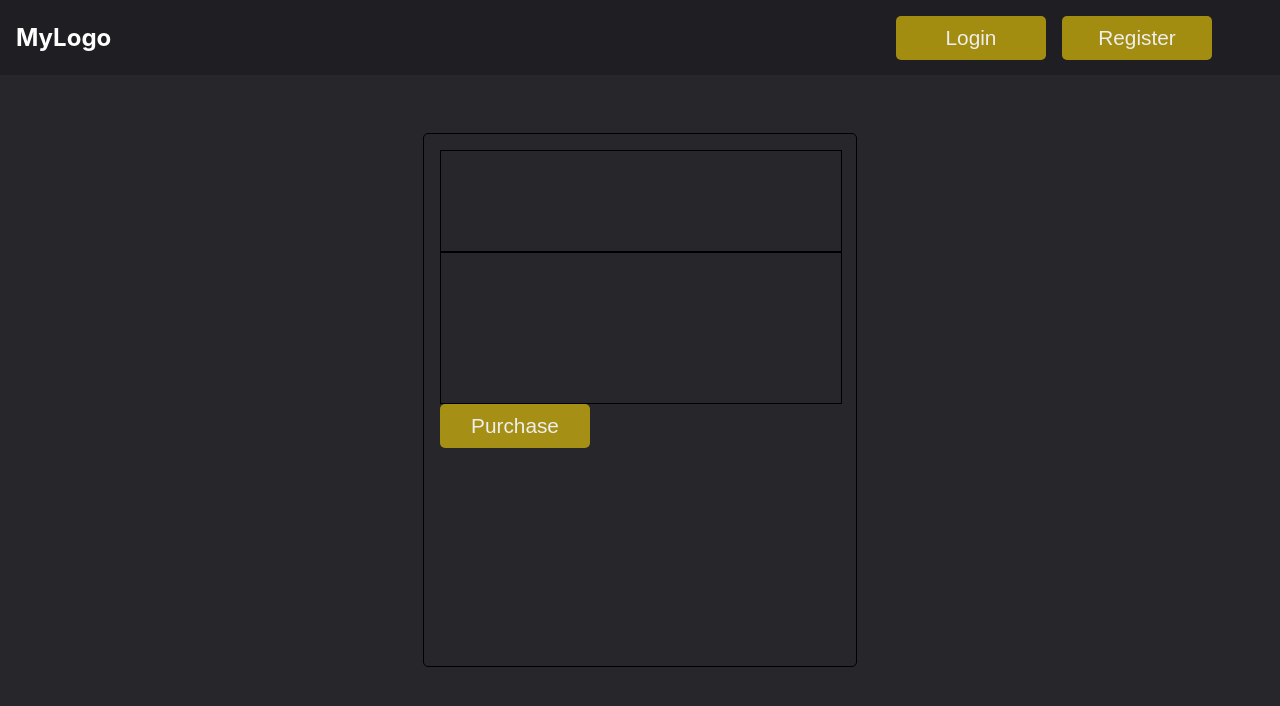
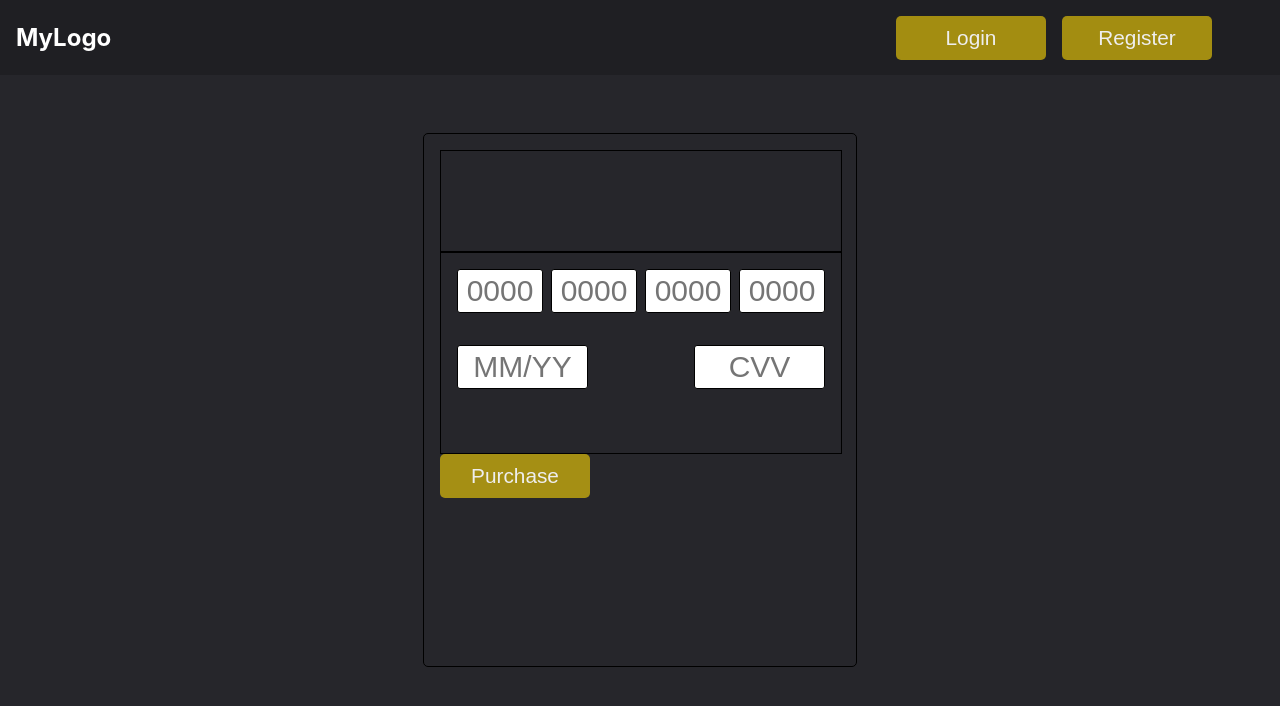
Before and after one commit to dannegara/ticketo-front, a React (Create React App) app: page /purchase/1 in a window 1280 px wide. Shown: the top 706 px of the page. Built offline with nearby package versions, Linux system fonts and the light colour scheme; no server answers.

Commit message:
Axios api requests configured

```diff
--- a/src/App.tsx
+++ b/src/App.tsx
@@ -8,6 +8,7 @@ import Feed from './components/feed';
 import Event from './components/event';
 import Purchase from './components/purchase';
 import withSplashScreen from './hoc/with-splash-screen';
+import api from './api/index';
 
 export interface HelloProps{
   compiler: string;
@@ -16,6 +17,13 @@ export interface HelloProps{
 }
 
 class App extends Component{
+
+  async componentDidMount(){
+    // const data = await api.getCountries();
+    // console.log(data);
+    const data = await api.getCountry(21);
+    console.log(data.data);
+  }
 
   render(){
 
--- /dev/null
+++ b/src/api/countries.ts
@@ -0,0 +1,12 @@
+import axios from './instance';
+const COUNTRY_ENDPOINT: string = '/countries'
+
+const getCountries = () => {
+    return axios.get(`${COUNTRY_ENDPOINT}/get_countries`)
+}
+
+const getCountry = (countryId: number) => {
+    return axios.get(`${COUNTRY_ENDPOINT}/get_countries/${countryId}`)
+}
+
+export default { getCountries, getCountry };
--- /dev/null
+++ b/src/api/index.ts
@@ -0,0 +1 @@
+export { default } from './countries';
--- a/src/api/instance.js
+++ /dev/null
@@ -1,6 +0,0 @@
-import axios from 'axios';
-import { API_URL } from '../helpers/constants';
-
-const instance = axios.create({ API_URL, withCredentials: true });
-
-export const login = () => instance.post('/login');
--- /dev/null
+++ b/src/api/instance.ts
@@ -0,0 +1,11 @@
+import axios from 'axios';
+import { API_URL } from '../helpers/constants';
+
+const USER_TOKEN = localStorage.getItem('token') || ''
+
+export default axios.create({
+    baseURL: API_URL,
+    headers: {
+        'TOKEN': `Bearer ${USER_TOKEN}`
+    }
+});
--- a/src/components/purchase/component.tsx
+++ b/src/components/purchase/component.tsx
@@ -13,6 +13,25 @@ interface IState{
 
 interface IProps extends RouteComponentProps<MatchParams>{}
 
+const creditCardInputs = [
+    {
+        type: 'number',
+        className: 'card-number-input'
+    },
+    {
+        type: 'number',
+        className: 'card-number-input'
+    },
+    {
+        type: 'number',
+        className: 'card-number-input'
+    },
+    {
+        type: 'number',
+        className: 'card-number-input'
+    }
+]
+
 export default class extends Component<IProps, IState>{
 
     state = {
@@ -23,6 +42,18 @@ export default class extends Component<IProps, IState>{
         console.log(this.state.eventId);
     }
 
+    creditCardNumberChange = (event: React.FormEvent<HTMLInputElement>, index: number): void => {
+        const { value } = event.currentTarget;
+        const inputs: any = document.getElementsByClassName('card-number-input');
+        if(value.length >= 4 && index < 3){
+            inputs[index + 1].focus();
+        }
+    }
+
+    creditCardMonthChange = (event: React.FormEvent<HTMLInputElement>): void => {
+        console.log(event.currentTarget.value);
+    }
+
     render(){
         return(
             <div className="purchase-page-container">
@@ -31,7 +62,20 @@ export default class extends Component<IProps, IState>{
 
                     </div>
                     <div className="credit-card">
-
+                        <div className="credit-card-number-container">
+                            {creditCardInputs.map((input, index) => (
+                                <input
+                                    className={input.className}
+                                    onChange={e => this.creditCardNumberChange(e, index)}
+                                    type="number"
+                                    key={index}
+                                    placeholder="0000"
+                                />
+                            ))}
+                        </div>
+                        <div className="credit-card-month-code-container">
+                            <input onChange={this.creditCardMonthChange} placeholder="MM/YY" /> <input maxLength={3} placeholder="CVV" />
+                        </div>
                     </div>
                     <Button>Purchase</Button>
                 </div>
--- a/src/components/purchase/style.scss
+++ b/src/components/purchase/style.scss
@@ -1,5 +1,21 @@
 $defaultPadding: 16px;
 $defaultBorder: 1px solid black;
+$inputHeight: 40px;
+@mixin centeredFlex {
+    display: flex;
+    align-items: center;
+    justify-content: space-between;
+    padding: $defaultPadding;
+}
+
+@mixin creditCardInput {
+    height: $inputHeight;
+    font-size: 30px;
+    outline: none;
+    border-radius: 3px;
+    border: $defaultBorder;
+    text-align: center;
+}
 
 .purchase-page-container{
     width: 100%;
@@ -13,6 +29,7 @@ $defaultBorder: 1px solid black;
         border: $defaultBorder;
         border-radius: 5px;
         padding: $defaultPadding;
+        max-width: 90%;
         .event-info{
             width: 100%;
             height: 100px;
@@ -20,8 +37,31 @@ $defaultBorder: 1px solid black;
         }
         .credit-card{
             width: 100%;
-            height: 150px;
+            height: 200px;
             border: $defaultBorder;
+            .credit-card-number-container{
+                @include centeredFlex;
+                input{
+                    width: 80px;
+                    @include creditCardInput();
+                }
+                //Removing default browser input number selector
+                input[type="number"]::-webkit-inner-spin-button,
+                input[type="number"]::-webkit-outer-spin-button{
+                    -webkit-appearance: none;
+                    margin: 0
+                }
+            }
+            .credit-card-month-code-container{
+                display: flex;
+                align-items: center;
+                justify-content: space-between;
+                padding: $defaultPadding;
+                input{
+                    @include creditCardInput();
+                    width: 125px;
+                }
+            }
         }
     }
 }
--- a/src/helpers/constants.js
+++ /dev/null
@@ -1 +0,0 @@
-export const API_URL = 'http://localhost:8000';
--- /dev/null
+++ b/src/helpers/constants.ts
@@ -0,0 +1 @@
+export const API_URL: string = 'http://localhost:8000/api';
```
Also changed, not shown: src/api/index.js (deleted).
